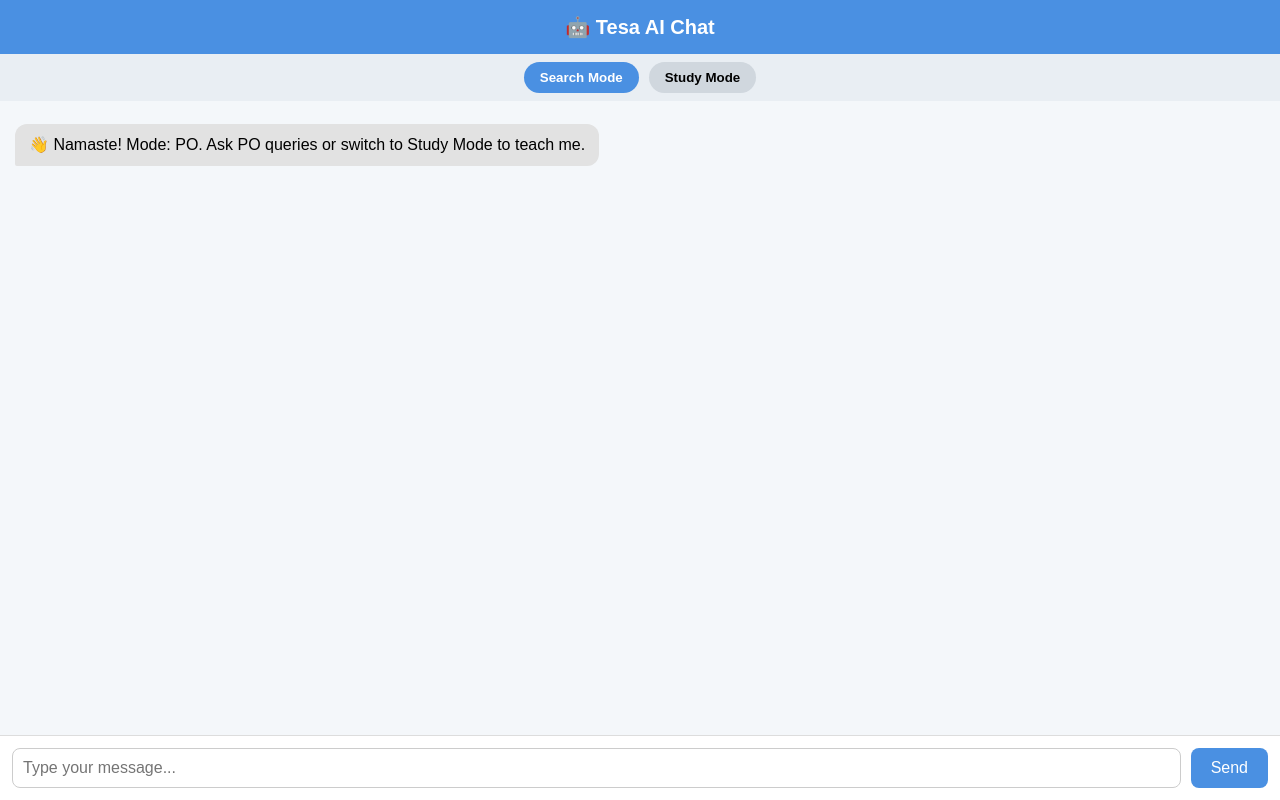
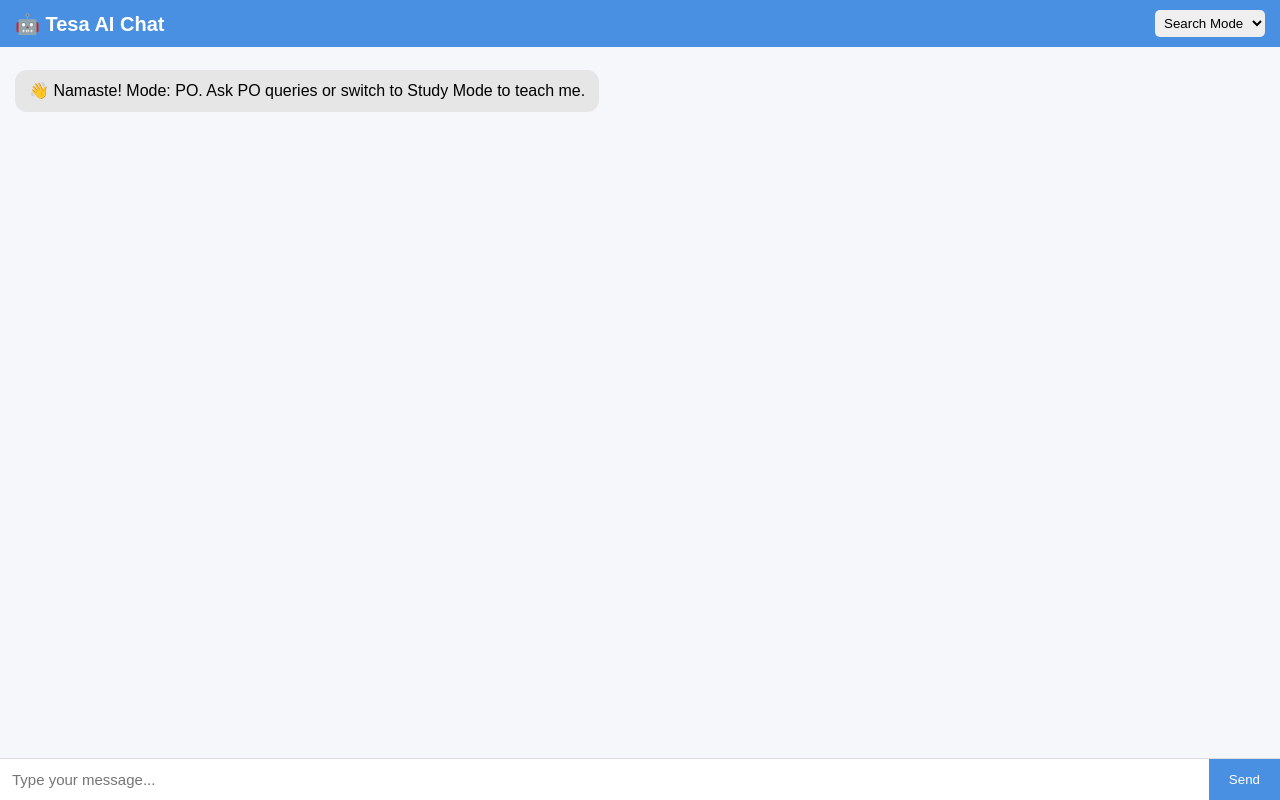
Before and after one commit to atharva1010/PO_AI, a Flask app: page / in a window 1280 px wide. Run offline with Flask 3, Linux system fonts and the light colour scheme.

Commit message:
Update index.html

```diff
--- a/templates/index.html
+++ b/templates/index.html
@@ -1,15 +1,14 @@
 <!DOCTYPE html>
 <html lang="en">
 <head>
-  <meta charset="UTF-8">
+  <meta charset="UTF-8" />
+  <meta name="viewport" content="width=device-width, initial-scale=1.0" />
   <title>Tesa AI Chat</title>
-  <meta name="viewport" content="width=device-width, initial-scale=1.0">
   <style>
     body {
+      margin: 0;
       font-family: Arial, sans-serif;
-      margin: 0;
-      padding: 0;
-      background: #f4f7fa;
+      background: #f5f7fb;
       display: flex;
       flex-direction: column;
       height: 100vh;
@@ -17,164 +16,149 @@
     header {
       background: #4a90e2;
       color: white;
-      padding: 15px;
-      text-align: center;
+      padding: 10px 15px;
+      display: flex;
+      justify-content: space-between;
+      align-items: center;
+    }
+    header h1 {
+      margin: 0;
       font-size: 20px;
-      font-weight: bold;
     }
-    .mode-switch {
-      display: flex;
-      justify-content: center;
-      background: #e9eef3;
-      padding: 8px;
+    #modeSelect {
+      padding: 5px;
+      border-radius: 5px;
+      border: none;
     }
-    .mode-btn {
-      margin: 0 5px;
-      padding: 8px 16px;
-      border: none;
-      border-radius: 20px;
-      cursor: pointer;
-      font-weight: bold;
-      background: #d0d7de;
-      transition: background 0.3s;
-    }
-    .mode-btn.active {
-      background: #4a90e2;
-      color: white;
-    }
-    #chat-container {
+    #chat {
       flex: 1;
       padding: 15px;
       overflow-y: auto;
       display: flex;
       flex-direction: column;
     }
-    .message {
-      max-width: 75%;
+    .msg {
       margin: 8px 0;
       padding: 10px 14px;
       border-radius: 12px;
+      max-width: 75%;
       line-height: 1.4;
-      white-space: pre-line;
     }
     .user {
       align-self: flex-end;
       background: #4a90e2;
       color: white;
-      border-bottom-right-radius: 2px;
     }
     .bot {
       align-self: flex-start;
-      background: #e2e2e2;
-      color: #000;
-      border-bottom-left-radius: 2px;
+      background: #e6e6e6;
     }
-    .input-area {
+    #inputBox {
       display: flex;
-      padding: 12px;
-      background: white;
       border-top: 1px solid #ddd;
     }
-    #user-input {
+    #message {
       flex: 1;
-      padding: 10px;
-      border: 1px solid #ccc;
-      border-radius: 8px;
-      font-size: 16px;
+      padding: 12px;
+      border: none;
+      font-size: 15px;
     }
-    #send-btn {
-      margin-left: 10px;
-      padding: 10px 20px;
+    #sendBtn {
+      background: #4a90e2;
       border: none;
-      border-radius: 8px;
-      background: #4a90e2;
       color: white;
-      font-size: 16px;
+      padding: 12px 20px;
       cursor: pointer;
     }
-    #send-btn:hover {
-      background: #357abd;
+    #sendBtn:hover {
+      background: #357ab8;
     }
   </style>
 </head>
 <body>
-  <header>🤖 Tesa AI Chat</header>
+  <header>
+    <h1>🤖 Tesa AI Chat</h1>
+    <select id="modeSelect">
+      <option value="po">Search Mode</option>
+      <option value="study">Study Mode</option>
+    </select>
+  </header>
 
-  <div class="mode-switch">
-    <button class="mode-btn active" onclick="setMode('po')">Search Mode</button>
-    <button class="mode-btn" onclick="setMode('study')">Study Mode</button>
-  </div>
+  <div id="chat"></div>
 
-  <div id="chat-container"></div>
-
-  <div class="input-area">
-    <input type="text" id="user-input" placeholder="Type your message..." onkeypress="if(event.key==='Enter') sendMessage()">
-    <button id="send-btn" onclick="sendMessage()">Send</button>
+  <div id="inputBox">
+    <input type="text" id="message" placeholder="Type your message..." />
+    <button id="sendBtn">Send</button>
   </div>
 
   <script>
-    let currentMode = "po";
+    const chatBox = document.getElementById("chat");
+    const msgInput = document.getElementById("message");
+    const sendBtn = document.getElementById("sendBtn");
+    const modeSelect = document.getElementById("modeSelect");
 
-    function setMode(mode) {
-      currentMode = mode;
-      document.querySelectorAll(".mode-btn").forEach(btn => btn.classList.remove("active"));
-      document.querySelector(`.mode-btn:nth-child(${mode === "po" ? 1 : 2})`).classList.add("active");
-      addMessage(`🔄 Mode switched to ${mode.toUpperCase()} mode.`, "bot");
+    function appendMessage(sender, text) {
+      const div = document.createElement("div");
+      div.classList.add("msg", sender === "user" ? "user" : "bot");
+      div.textContent = text;
+      chatBox.appendChild(div);
+      chatBox.scrollTop = chatBox.scrollHeight;
     }
 
     async function sendMessage() {
-      const input = document.getElementById("user-input");
-      const msg = input.value.trim();
-      if (!msg) return;
+      const text = msgInput.value.trim();
+      if (!text) return;
 
-      addMessage(msg, "user");
-      input.value = "";
+      appendMessage("user", text);
+      msgInput.value = "";
 
-      try {
-        const res = await fetch("/chat", {
+      const mode = modeSelect.value;
+
+      if (mode === "study") {
+        // save study data
+        await fetch("/study/add", {
           method: "POST",
           headers: { "Content-Type": "application/json" },
-          body: JSON.stringify({ message: msg, mode: currentMode })
+          body: JSON.stringify({ title: "", content: text }),
         });
+        appendMessage("bot", "✅ Learned: \"" + text + "\"");
+        return;
+      }
 
-        const data = await res.json();
-        let reply = "";
+      // Normal/PO mode
+      const res = await fetch("/chat", {
+        method: "POST",
+        headers: { "Content-Type": "application/json" },
+        body: JSON.stringify({ message: text, mode }),
+      });
+      const data = await res.json();
 
-        if (data.type === "po") {
-          if (data.results && data.results.length > 0) {
-            reply = "📑 PO Results:\n" + data.results.map(r =>
-              `PO: ${r.PO}, Party: ${r.Party}, Area: ${r.Area}, Material: ${r.Material}`
-            ).join("\n");
-          } else {
-            reply = "❌ No PO found.";
-          }
-        } else if (data.type === "study") {
-          reply = `📝 From Study Memory:\n${data.answer}`;
-        } else if (data.type === "ai") {
-          reply = `🤖 AI:\n${data.answer}`;
-        } else if (data.error) {
-          reply = `⚠️ Error: ${data.error}`;
+      if (data.type === "po") {
+        if (data.results.length > 0) {
+          let reply = "📑 PO Results:\n";
+          data.results.forEach((m) => {
+            reply += `PO: ${m.PO}, PARTY: ${m.PARTY}, AREA: ${m.AREA}, MATERIAL: ${m.MATERIAL}\n`;
+          });
+          appendMessage("bot", reply.trim());
         } else {
-          reply = "⚠️ Unknown response format.";
+          appendMessage("bot", "❌ No matching PO found.");
         }
-
-        addMessage(reply, "bot");
-      } catch (e) {
-        addMessage("⚠️ Failed to connect to server.", "bot");
+      } else if (data.type === "study") {
+        appendMessage("bot", "📝 " + data.answer);
+      } else if (data.type === "ai") {
+        appendMessage("bot", "🤖 " + data.answer);
+      } else {
+        appendMessage("bot", "⚠️ Unexpected response.");
       }
     }
 
-    function addMessage(text, sender) {
-      const container = document.getElementById("chat-container");
-      const msgDiv = document.createElement("div");
-      msgDiv.classList.add("message", sender);
-      msgDiv.textContent = text;
-      container.appendChild(msgDiv);
-      container.scrollTop = container.scrollHeight; // auto-scroll
-    }
+    sendBtn.addEventListener("click", sendMessage);
+    msgInput.addEventListener("keypress", (e) => {
+      if (e.key === "Enter") sendMessage();
+    });
 
-    // greeting
-    addMessage("👋 Namaste! Mode: PO. Ask PO queries or switch to Study Mode to teach me.", "bot");
+    // Greeting
+    appendMessage("bot", "👋 Namaste! Mode: PO. Ask PO queries or switch to Study Mode to teach me.");
   </script>
 </body>
 </html>
```
